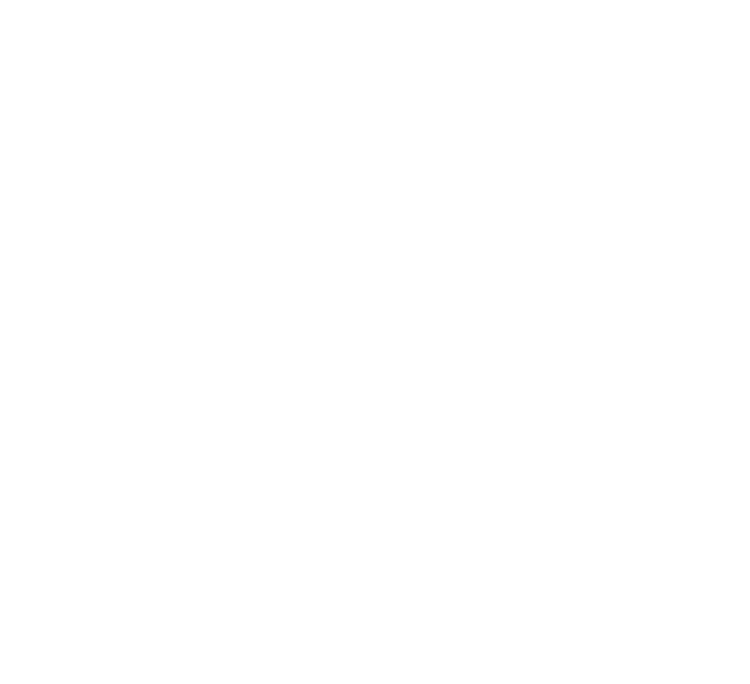
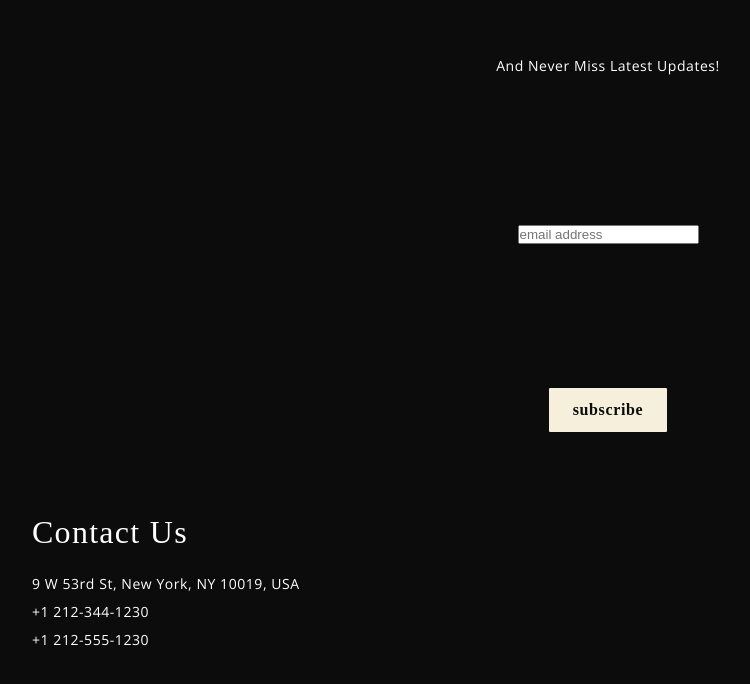
Before and after one commit to pm-moyanor/next_grill_restaurant, a Next.js app: page /components/Footer/Footer in a window 1280 px wide. Shown: the part 368-1052 px from the top of the page, without its empty margins (32-782 px from the left). Before the commit the page ends 800 px from the top, so only its background shows below. Built offline with nearby package versions, Linux system fonts and the light colour scheme; a web font is replaced by a local one.

Commit message:
add newsletter and contact box

```diff
--- a/pages/components/Footer/Footer.jsx
+++ b/pages/components/Footer/Footer.jsx
@@ -1,11 +1,26 @@
-import React from 'react';
+import { FiFacebook, FiTwitter, FiInstagram } from "react-icons/fi";
 
+import Newsletter from "../Newsletter/Newsletter";
+import FooterOverlay from "../FooterOverlay/FooterOverlay";
 
+import styles from "./Footer.module.css";
 
-const Footer = () => (
-  <div>
-    Footer
-  </div>
-);
+const Footer = () => {
+  console.log(Newsletter);
+  return (
+    <div className={`${styles["app__footer"]} section__padding`} id="login">
+      <FooterOverlay />
+      <Newsletter />
 
+      <div className={`${styles["app__footer-links"]}`}>
+        <div className={`${styles["app__footer-links_contact"]}`}>
+          <h1 className={`${styles["app__footer-headtext"]}`}>Contact Us</h1>
+          <p className="p__opensans">9 W 53rd St, New York, NY 10019, USA</p>
+          <p className="p__opensans">+1 212-344-1230</p>
+          <p className="p__opensans">+1 212-555-1230</p>
+        </div>
+      </div>
+    </div>
+  );
+};
 export default Footer;
--- /dev/null
+++ b/pages/components/Footer/Footer.module.css
@@ -0,0 +1,36 @@
+
+
+.app__footer {
+    width: 100%;
+    position: relative;
+    z-index: 1;
+
+    display: flex;
+    justify-content: flex-start;
+    align-items: center;
+    flex-direction: column;
+
+    background: var(--color-black);
+    padding-top: 0;
+}
+
+.app__footer-headtext {
+    font-family: var(--font-base);
+    color: var(--color-white);
+    font-weight: 400;
+    letter-spacing: 0.04em;
+    text-transform: capitalize;
+    font-size: 32px;
+    line-height: 41.6px;
+    margin-bottom: 1rem;
+}
+
+.app__footer-links {
+    width: 100%;
+    display: flex;
+    justify-content: space-between;
+    align-items: flex-start;
+
+    margin-top: 5rem;
+    padding: 0 2rem;
+}
--- /dev/null
+++ b/pages/components/FooterOverlay/FooterOverlay.jsx
@@ -0,0 +1,10 @@
+import styles from '../FooterOverlay/FooterOverlay';
+
+const FooterOverlay = () => (
+  <div className="app__footerOverlay">
+    <div className="app__footerOverlay-black" />
+    <div className="app__footerOverlay-img app__bg" />
+  </div>
+);
+
+export default FooterOverlay;
--- /dev/null
+++ b/pages/components/Newsletter/Newsletter.jsx
@@ -0,0 +1,36 @@
+import Subheading from "../Subheading/Subheading";
+import { useState } from "react";
+import styles from "../Newsletter/Newsletter.module.css"
+
+const Newsletter = () => {
+  const [inputValue, setInputValue] = useState("");
+
+  function handleSubmit(e) {
+    setInputValue(e.target.value);
+    console.log(inputValue);
+  }
+
+  return (
+    <div className={`${"app__newsletter"} app__wrapper flex__center`}>
+      <Subheading title={"Newsletter"} />
+      <h1 className="headtext__cormorant">Subscribe to Our Newsletter</h1>
+      <p className="p__opensans">And never miss latest Updates!</p>
+
+      <label>
+        <input
+          type="text"
+          placeholder="email address"
+          value={inputValue}
+          onChange={() => {
+            handleSubmit(e);
+          }}
+        />
+      </label>
+      <button type="submit" className="custom__button">
+        subscribe
+      </button>
+    </div>
+  );
+};
+
+export default Newsletter;
--- /dev/null
+++ b/pages/components/Newsletter/Newsletter.module.css
@@ -0,0 +1,5 @@
+.app__newsletter {
+    padding: 2rem 4rem;
+    border: 1px solid var(--color-golden);
+    background: var(--color-black);
+}
```
Also changed, not shown: pages/components/FooterOverlay/FooterOverlay.module.css (added, +18 -0 lines).
